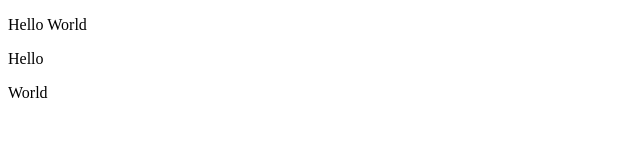
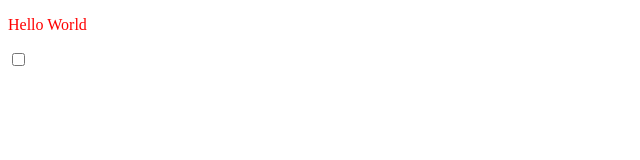
Before and after one commit to Mimisusu99/JQuery, a plain HTML site: page index.html in a window 1280 px wide. Shown: the whole page, without its empty margins (0-640 px from the left). Drawn offline with Linux system fonts and the light colour scheme.

Commit message:
DOM manipulation

```diff
--- a/index.html
+++ b/index.html
@@ -5,11 +5,24 @@
     <meta name="viewport" content="width=device-width, initial-scale=1.0">
     <title>JQuery</title>
 </head>
+<style>
+    .red {
+        color: red
+    }
+
+    .blue {
+        color: blue
+    }
+</style>
 <body>
-    <section>
+    <!-- <section>
         <p>Hello World</p>
         <p id="hello">Hello</p>
         <p class="world">World</p>
+    </section> -->
+    <section>
+        <p id="text"> Hello World</p>
+        <input type="text" name="" id="">
     </section>
     <!-- <script src="https://code.jquery.com/jquery-3.7.1.js" integrity="sha256-eKhayi8LEQwp4NKxN+CfCh+3qOVUtJn3QNZ0TciWLP4=" crossorigin="anonymous"></script> -->
     <script src="jquery.js"></script>
--- a/main.js
+++ b/main.js
@@ -3,8 +3,27 @@
 // const el2 = document.querySelectorAll("p")
 
 // const el = $("#hello")
-const el = $(".world")
+// const el = $(".world")
 
-console.log(el)
+// console.log(el)
 // console.log(el1)
 // console.log(el2)
+
+// .html
+const el = $("#text")
+el.html("Hello World")
+
+// .attr()
+const inp = $("input")
+inp.attr("type", "checkbox")
+
+// add & remove class
+el.addClass("red")
+el.addClass("blue")
+el.removeClass("blue")
+
+//css()
+inp.css({
+    border: "1px solid red",
+    marginleft: "100px"
+})
```
